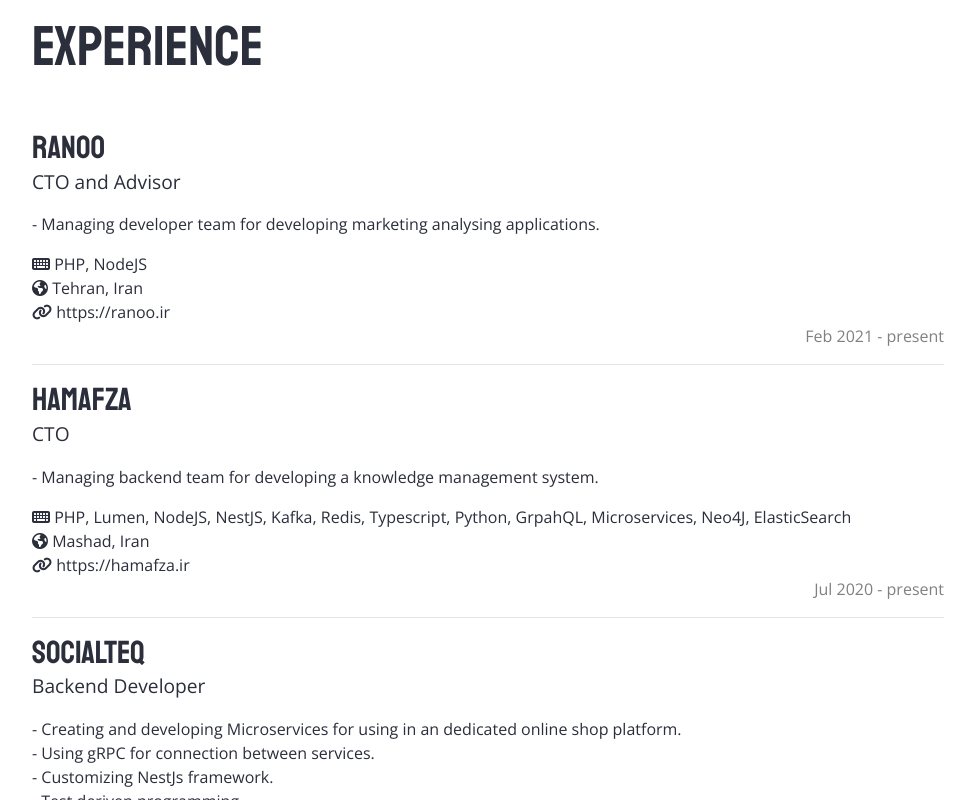
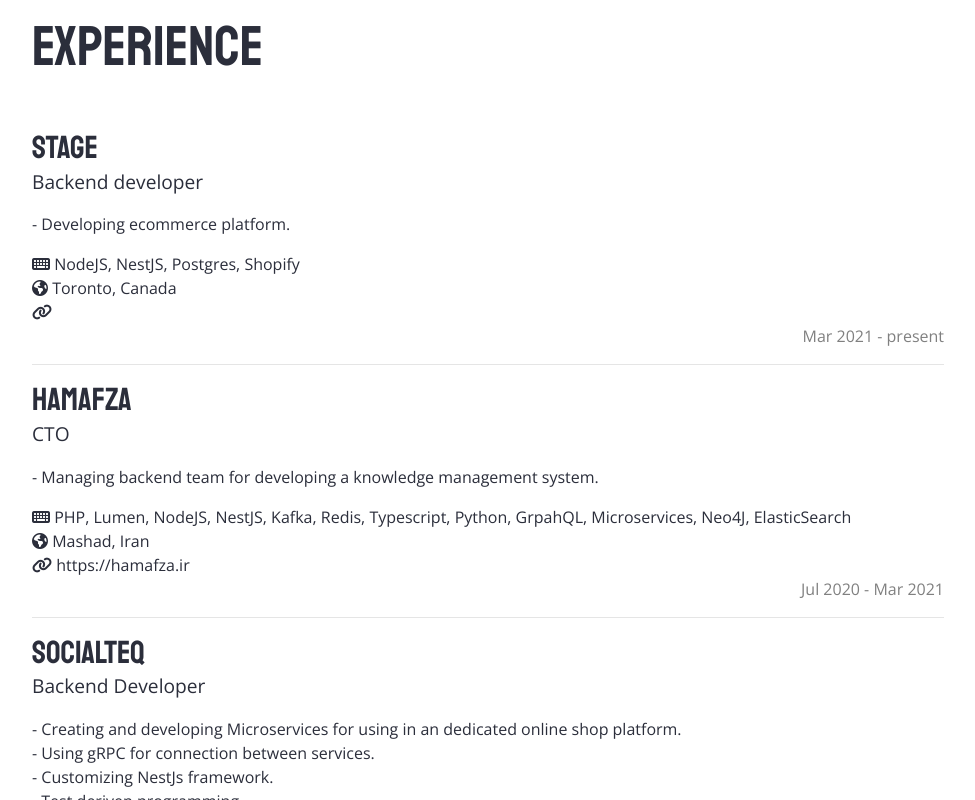
Before and after one commit to zartosht/resume, a plain HTML site: page index.html in a window 1280 px wide. Shown: the part 1636-2436 px from the top of the page, without its empty margins (288-1263 px from the left). Drawn offline with nearby package versions, Linux system fonts and the light colour scheme.

Commit message:
update location, and jobs

```diff
--- a/data/data.js
+++ b/data/data.js
@@ -18,8 +18,8 @@ const profile = {
     I like to face new challenges in every field in my career and I'm not afraid of them.
     `,
   email: 'Hi@Zartosht.dev',
-  phone: '+98 912 77 18 19 4',
-  location: 'Tehran, Iran',
+  // phone: '+98 912 77 18 19 4',
+  location: 'Toronto, Canada',
   birth: '1989-07-14', // YYYY-MM-DD format
   skills: [
     'Adonis Js',
@@ -206,21 +206,21 @@ const profile = {
         - Managing backend team for developing a knowledge management system.
         `,
       from: 'Jul 2020',
-      to: 'present',
+      to: 'Mar 2021',
       stacks: 'PHP, Lumen, NodeJS, NestJS, Kafka, Redis, Typescript, Python, GrpahQL, Microservices, Neo4J, ElasticSearch'
     },
     {
-      title: 'CTO and Advisor',
-      company: 'Ranoo',
-      url: 'https://ranoo.ir',
-      location: 'Tehran, Iran',
+      title: 'Backend developer',
+      company: 'STAGE',
+      // url: 'https://ranoo.ir',
+      location: 'Toronto, Canada',
       description:
         `
-        - Managing developer team for developing marketing analysing applications.
+        - Developing ecommerce platform.
         `,
-      from: 'Feb 2021',
+      from: 'Mar 2021',
       to: 'present',
-      stacks: 'PHP, NodeJS'
+      stacks: 'NodeJS, NestJS, Postgres, Shopify'
     },
   ],
   education: [
--- a/index.html
+++ b/index.html
@@ -24,8 +24,8 @@
     integrity="sha384-GJzZqFGwb1QTTN6wy59ffF1BuGJpLSa9DkKMp0DgiMDm4iYMj70gZWKYbI706tWS" crossorigin="anonymous" />
 
   <!-- Custom css -->
-  <link rel="stylesheet" href="css/style.css?v=1.0.7" />
-  <link rel="stylesheet" href="css/print.css?v=1.0.7" media="print" />
+  <link rel="stylesheet" href="css/style.css?v=1.0.8" />
+  <link rel="stylesheet" href="css/print.css?v=1.0.8" media="print" />
 
 </head>
 
@@ -217,8 +217,8 @@
   <script src="js/jquery.easing.js"></script>
 
   <!-- Custom scripts -->
-  <script src="data/data.js?v=1.0.7"></script>
-  <script src="js/index.js?v=1.0.7"></script>
+  <script src="data/data.js?v=1.0.8"></script>
+  <script src="js/index.js?v=1.0.8"></script>
 </body>
 
 </html>
```
